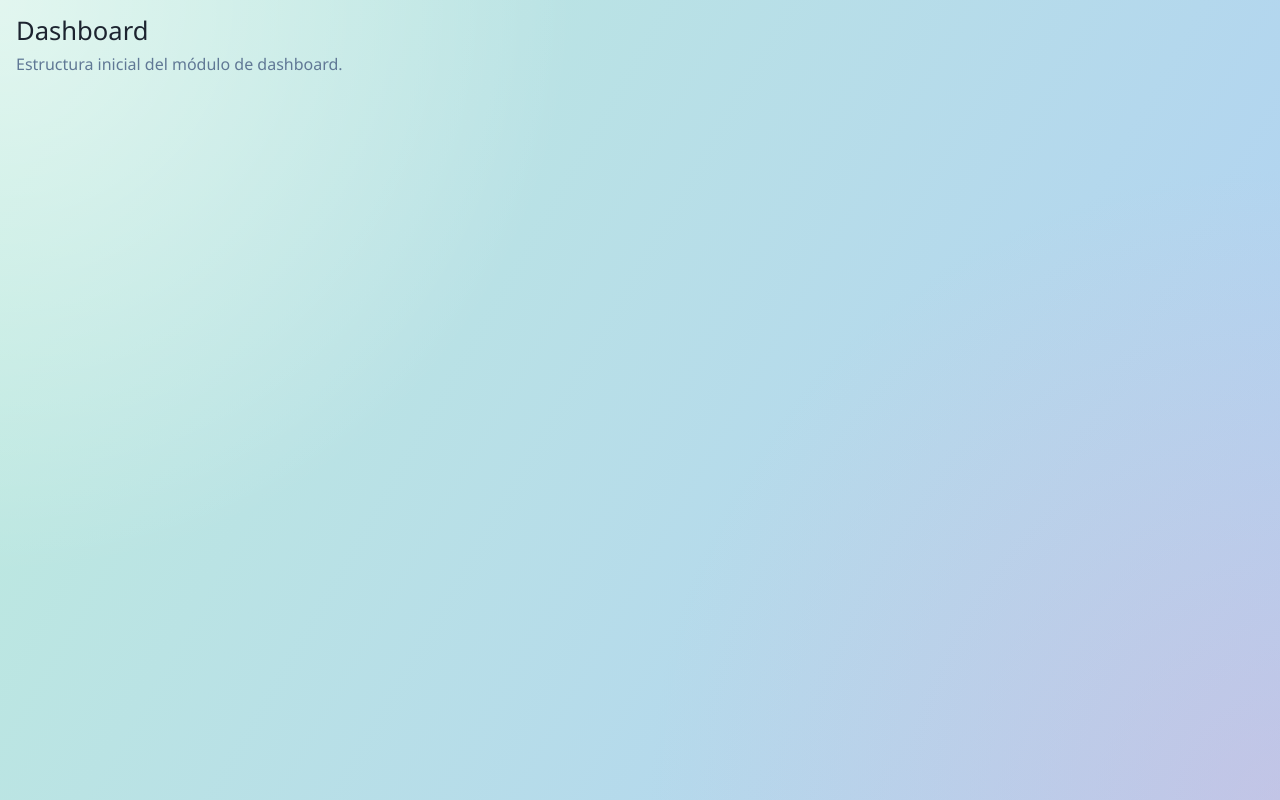
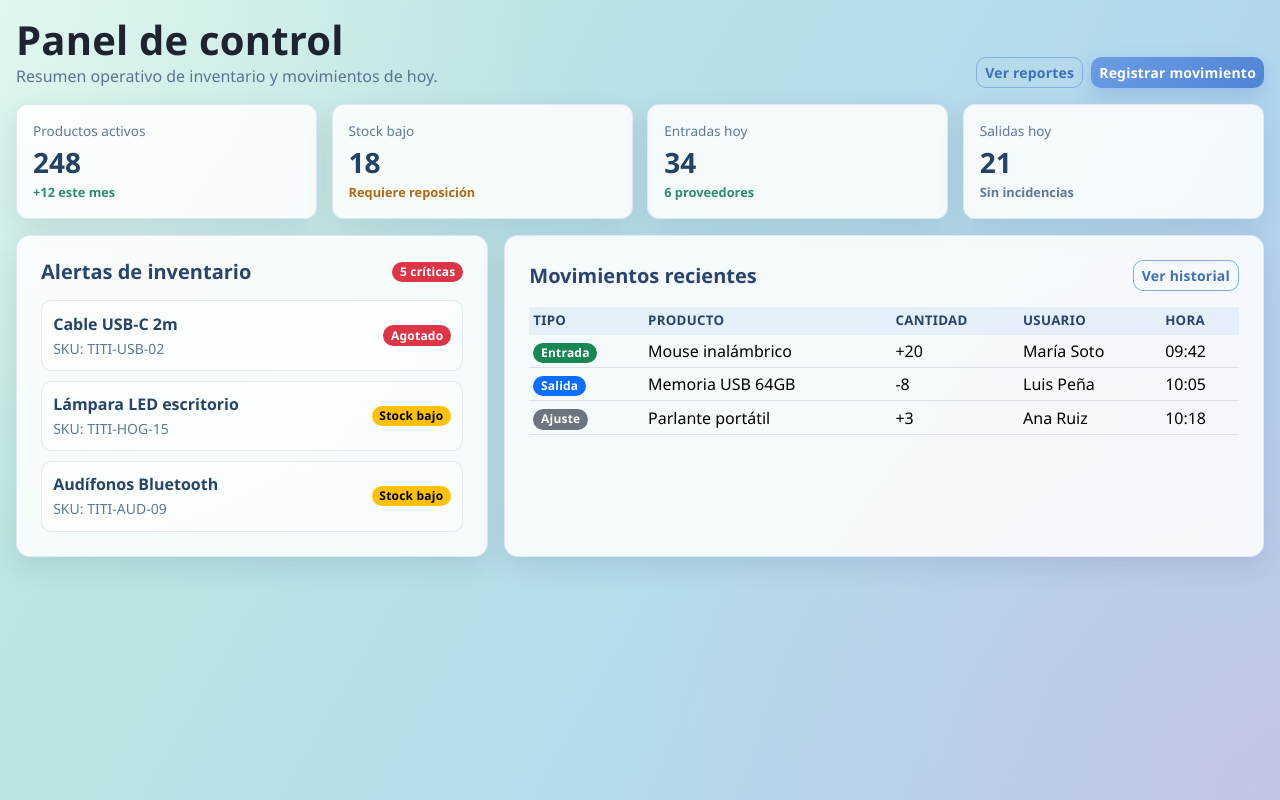
Before and after one commit to Espiritu16/titishop-frontend-angular, an Angular app: page /dashboard in a window 1280 px wide. Built offline with nearby package versions, Linux system fonts and the light colour scheme.

Commit message:
ui inicial del dashboard

```diff
--- a/src/app/features/dashboard/dashboard.html
+++ b/src/app/features/dashboard/dashboard.html
@@ -1,6 +1,112 @@
-<section class="dashboard-page">
-  <header class="dashboard-header">
-    <h1>Dashboard</h1>
-    <p>Estructura inicial del módulo de dashboard.</p>
+<section class="dashboard-page app-page">
+  <header class="section-head">
+    <div>
+      <h1 class="page-title">Panel de control</h1>
+      <p class="page-subtitle">Resumen operativo de inventario y movimientos de hoy.</p>
+    </div>
+    <div class="d-flex gap-2">
+      <button type="button" class="btn btn-outline-primary btn-sm">Ver reportes</button>
+      <button type="button" class="btn btn-primary btn-sm">Registrar movimiento</button>
+    </div>
   </header>
+
+  <section class="kpi-grid">
+    <article class="card p-3 kpi-card">
+      <p class="kpi-label">Productos activos</p>
+      <h3 class="kpi-value">248</h3>
+      <span class="kpi-meta success">+12 este mes</span>
+    </article>
+    <article class="card p-3 kpi-card">
+      <p class="kpi-label">Stock bajo</p>
+      <h3 class="kpi-value">18</h3>
+      <span class="kpi-meta warning">Requiere reposición</span>
+    </article>
+    <article class="card p-3 kpi-card">
+      <p class="kpi-label">Entradas hoy</p>
+      <h3 class="kpi-value">34</h3>
+      <span class="kpi-meta success">6 proveedores</span>
+    </article>
+    <article class="card p-3 kpi-card">
+      <p class="kpi-label">Salidas hoy</p>
+      <h3 class="kpi-value">21</h3>
+      <span class="kpi-meta neutral">Sin incidencias</span>
+    </article>
+  </section>
+
+  <section class="dashboard-grid">
+    <article class="card p-3 p-md-4">
+      <div class="d-flex justify-content-between align-items-center mb-3">
+        <h5 class="mb-0 panel-title">Alertas de inventario</h5>
+        <span class="badge text-bg-danger">5 críticas</span>
+      </div>
+
+      <div class="alert-list">
+        <div class="alert-row">
+          <div>
+            <p class="item-name">Cable USB-C 2m</p>
+            <small>SKU: TITI-USB-02</small>
+          </div>
+          <span class="badge text-bg-danger">Agotado</span>
+        </div>
+        <div class="alert-row">
+          <div>
+            <p class="item-name">Lámpara LED escritorio</p>
+            <small>SKU: TITI-HOG-15</small>
+          </div>
+          <span class="badge text-bg-warning">Stock bajo</span>
+        </div>
+        <div class="alert-row">
+          <div>
+            <p class="item-name">Audífonos Bluetooth</p>
+            <small>SKU: TITI-AUD-09</small>
+          </div>
+          <span class="badge text-bg-warning">Stock bajo</span>
+        </div>
+      </div>
+    </article>
+
+    <article class="card p-3 p-md-4">
+      <div class="d-flex justify-content-between align-items-center mb-3">
+        <h5 class="mb-0 panel-title">Movimientos recientes</h5>
+        <button class="btn btn-outline-primary btn-sm">Ver historial</button>
+      </div>
+
+      <div class="table-responsive">
+        <table class="table table-sm align-middle mb-0">
+          <thead>
+            <tr>
+              <th>Tipo</th>
+              <th>Producto</th>
+              <th>Cantidad</th>
+              <th>Usuario</th>
+              <th>Hora</th>
+            </tr>
+          </thead>
+          <tbody>
+            <tr>
+              <td><span class="badge text-bg-success">Entrada</span></td>
+              <td>Mouse inalámbrico</td>
+              <td>+20</td>
+              <td>María Soto</td>
+              <td>09:42</td>
+            </tr>
+            <tr>
+              <td><span class="badge text-bg-primary">Salida</span></td>
+              <td>Memoria USB 64GB</td>
+              <td>-8</td>
+              <td>Luis Peña</td>
+              <td>10:05</td>
+            </tr>
+            <tr>
+              <td><span class="badge text-bg-secondary">Ajuste</span></td>
+              <td>Parlante portátil</td>
+              <td>+3</td>
+              <td>Ana Ruiz</td>
+              <td>10:18</td>
+            </tr>
+          </tbody>
+        </table>
+      </div>
+    </article>
+  </section>
 </section>
--- a/src/app/features/dashboard/dashboard.scss
+++ b/src/app/features/dashboard/dashboard.scss
@@ -2,12 +2,94 @@
   padding: 1rem;
 }
 
-.dashboard-header h1 {
-  margin: 0;
-  font-size: 1.6rem;
+.kpi-grid {
+  display: grid;
+  gap: 0.9rem;
+  grid-template-columns: repeat(4, minmax(0, 1fr));
 }
 
-.dashboard-header p {
-  margin: 0.35rem 0 0;
+.kpi-card {
+  border-radius: 12px;
+}
+
+.kpi-label {
+  margin: 0;
+  color: #607895;
+  font-size: 0.85rem;
+}
+
+.kpi-value {
+  margin: 0.3rem 0 0.2rem;
+  color: #244263;
+  font-weight: 800;
+}
+
+.kpi-meta {
+  font-size: 0.8rem;
+  font-weight: 700;
+}
+
+.kpi-meta.success {
+  color: #2e8d6e;
+}
+
+.kpi-meta.warning {
+  color: #b16a11;
+}
+
+.kpi-meta.neutral {
   color: #607895;
 }
+
+.dashboard-grid {
+  display: grid;
+  gap: 1rem;
+  grid-template-columns: 1.15fr 1.85fr;
+}
+
+.panel-title {
+  color: #2a446f;
+  font-weight: 800;
+}
+
+.alert-list {
+  display: grid;
+  gap: 0.6rem;
+}
+
+.alert-row {
+  display: flex;
+  justify-content: space-between;
+  align-items: center;
+  gap: 0.75rem;
+  padding: 0.65rem 0.7rem;
+  border-radius: 10px;
+  border: 1px solid rgba(221, 231, 242, 0.85);
+  background: rgba(255, 255, 255, 0.5);
+}
+
+.item-name {
+  margin: 0;
+  font-weight: 700;
+  color: #254467;
+}
+
+.alert-row small {
+  color: #607895;
+}
+
+@media (max-width: 1100px) {
+  .kpi-grid {
+    grid-template-columns: repeat(2, minmax(0, 1fr));
+  }
+
+  .dashboard-grid {
+    grid-template-columns: 1fr;
+  }
+}
+
+@media (max-width: 640px) {
+  .kpi-grid {
+    grid-template-columns: 1fr;
+  }
+}
```
